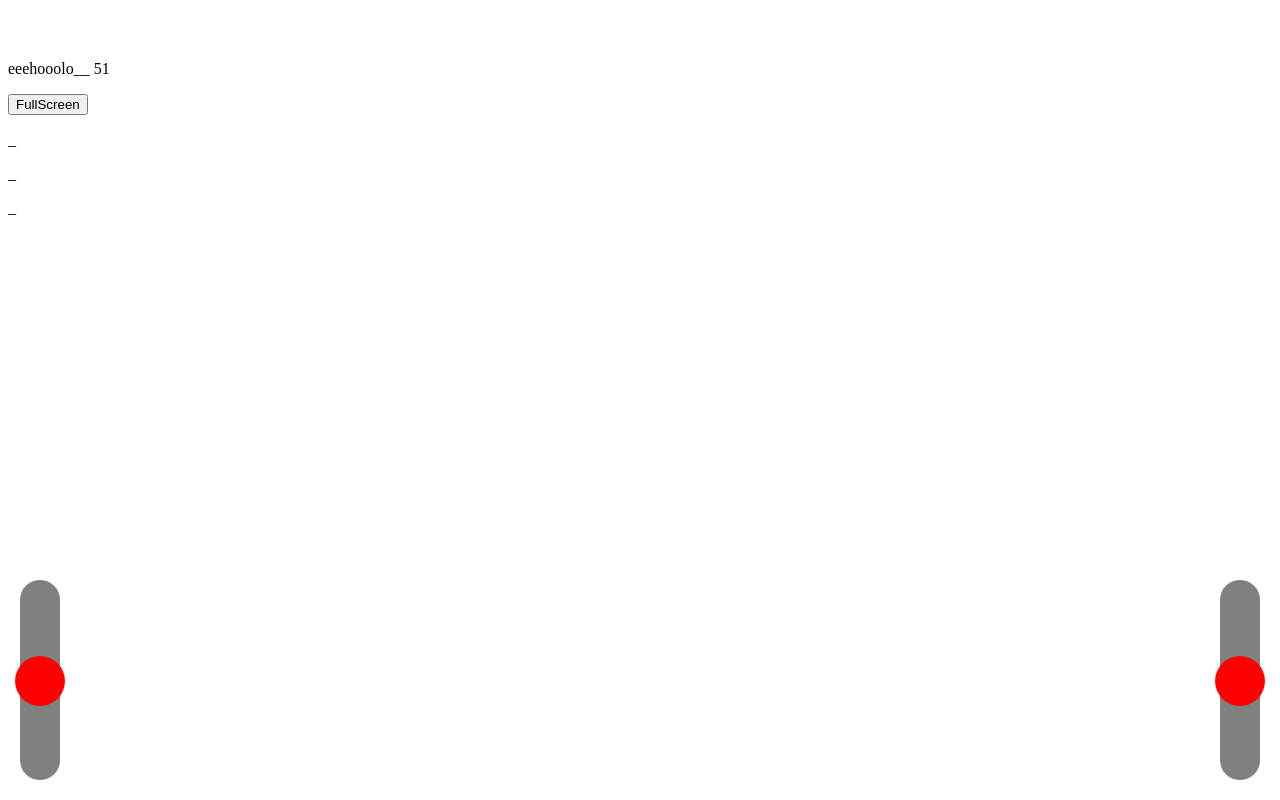
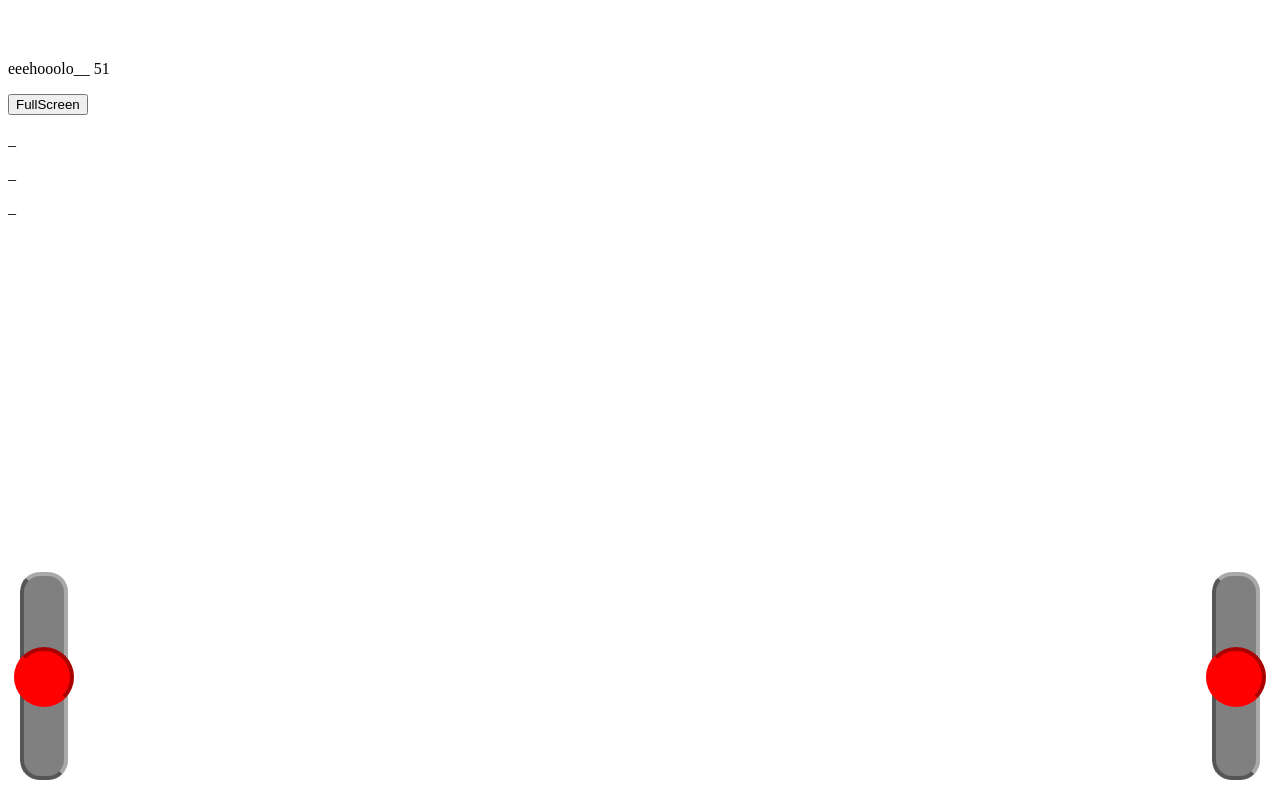
Before and after one commit to ChemistryGull/chemistrygull.github.io, a plain HTML site: page mrst_project/handyControlTest.html in a window 1280 px wide. Drawn offline with Linux system fonts and the light colour scheme.

Commit message:
Slider Design 2

```diff
--- a/mrst_project/handyControlTest.html
+++ b/mrst_project/handyControlTest.html
@@ -28,6 +28,7 @@
         border-radius: 20px;
         background-color: gray;
         margin: 20px;
+        border: 4px inset darkgray;
 
 
 
@@ -35,10 +36,11 @@
       .slider::-webkit-slider-thumb {
         -webkit-appearance: none;
         appearance: none;
-        width: 50px;
-        height: 50px;
+        width: 60px;
+        height: 60px;
         border-radius: 50%;
         background: red;
+        border: red outset 4px;
         cursor: pointer;
       }
       .slider::-webkit-slider-runnable-track {
```
